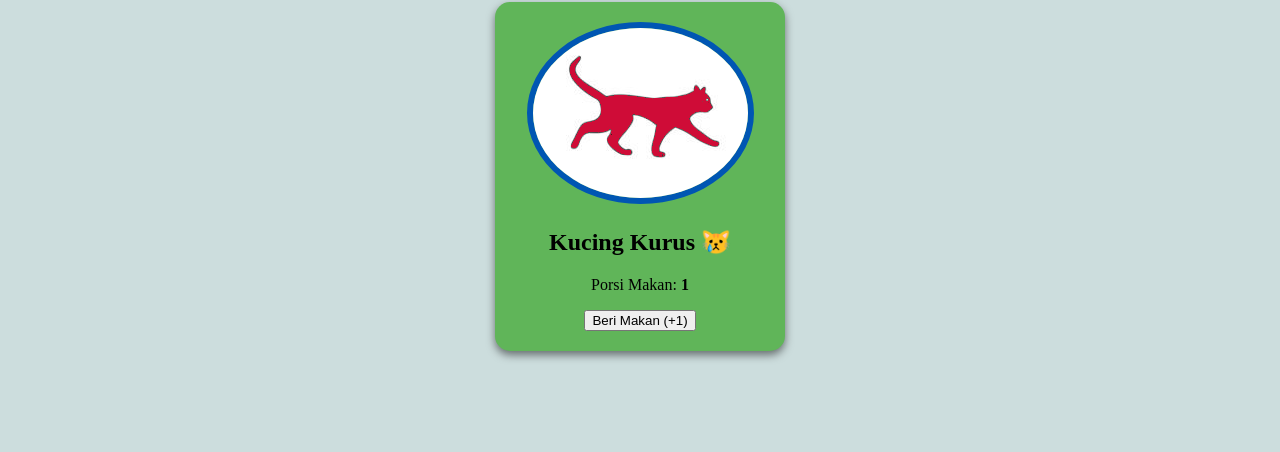
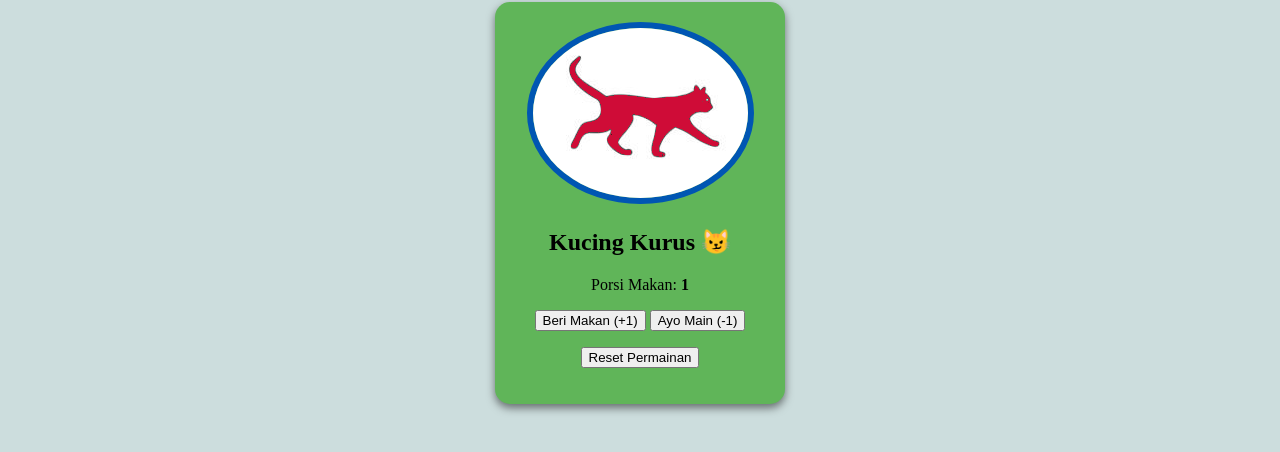
Before and after one commit to ihsanfaisal/latihan22627, a plain HTML site: page minigame.html in a window 1280 px wide. Both pictures are taken after a click on the button "Beri Makan (+1)". Shown: the part 124-576 px from the top of the page. Drawn offline with Linux system fonts and the light colour scheme.

Commit message:
menambah ajak main dan reset

```diff
--- a/minigame.html
+++ b/minigame.html
@@ -25,6 +25,11 @@
     <p>Porsi Makan: <b id="teks-porsi">0</b></p>
 
     <button onclick="beriMakan()">Beri Makan (+1)</button>
+    <button onclick="ajakMain()">Ayo Main (-1)</button>
+
+    <p>
+      <button onclick="reset()">Reset Permainan</button>
+    </p>
   </div>
 
   <!-- Hubungkan ke file javascript terpisah -->
--- a/minigame.js
+++ b/minigame.js
@@ -6,6 +6,27 @@ function beriMakan() {
   // tambah porsi makan +1
   porsi = porsi + 1
 
+  updateTampilan()
+}
+
+// fungsi mengajak main kucing (porsi dikurangi 1)
+function ajakMain() {
+  // mengurangi porsi 1 tapi cegah jangan sampai negatif
+  if (porsi > 0) {
+    porsi = porsi - 1
+  }
+
+  updateTampilan()
+}
+
+function reset() {
+  porsi = 0
+
+  updateTampilan()
+}
+
+// fungsi untuk memperbarui tampilan html
+function updateTampilan() {
   // update angka porsi makan
   document.getElementById('teks-porsi').innerText = porsi
 
@@ -21,5 +42,11 @@ function beriMakan() {
 
     // menampilkan tulisan kucing sedang
     document.getElementById('status-kucing').innerText = "Kucing Sedang 😼"
+  } else {
+    // ganti gambar kucing menjadi kucing kurus
+    document.getElementById('foto-kucing').src = "minigame/kucing1.png"
+
+    // menampilkan tulisan kucing kurus
+    document.getElementById('status-kucing').innerText = "Kucing Kurus 😼"
   }
 }
```
